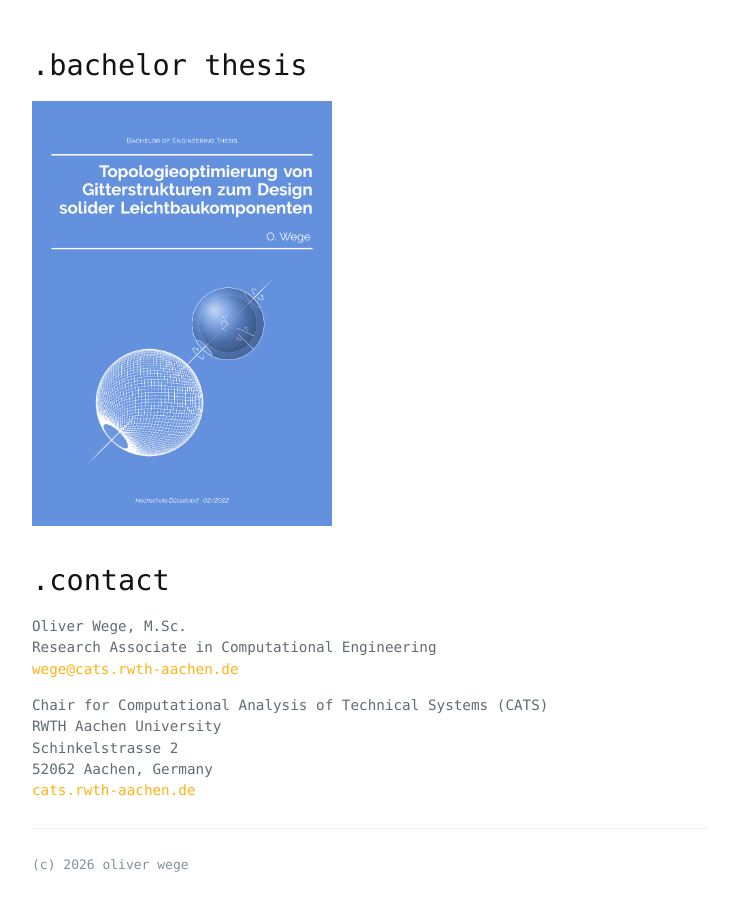
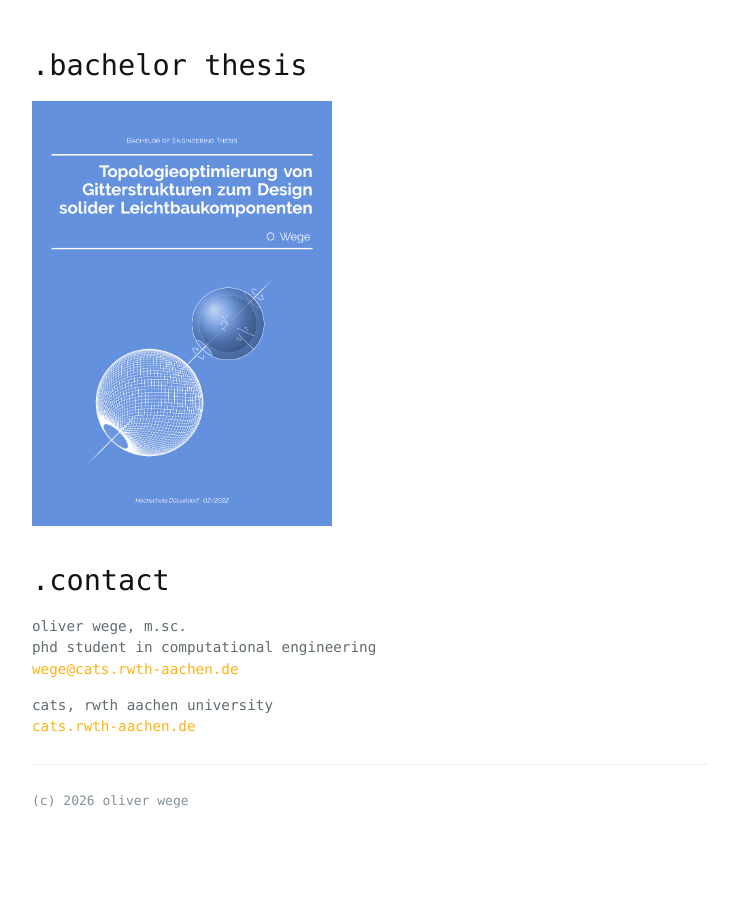
Before and after one commit to olwege/olwege.github.io, a Jekyll site: the page built from index.md, in a window 1280 px wide and 900 px high, scrolled down 868 px. Shown: the whole window, without its empty margins (270-1009 px from the left). Built offline with Jekyll 4.4.1, drawn with Linux system fonts in a browser that asks for light colours; after the commit the page ends 1704 px from its top, so only the background shows below that.

Commit message:
minor changes

```diff
--- a/index.md
+++ b/index.md
@@ -15,12 +15,9 @@ currently, this page mainly serves the purpose to give easy access to the bachel
 </a>
 
 # .contact
-Oliver Wege, M.Sc. <br>
-Research Associate in Computational Engineering <br>
+oliver wege, m.sc. <br>
+phd student in computational engineering <br>
 [wege@cats.rwth-aachen.de](mailto:wege@cats.rwth-aachen.de)  <br>
 
-Chair for Computational Analysis of Technical Systems (CATS)  <br>
-RWTH Aachen University  <br>
-Schinkelstrasse 2  <br>
-52062 Aachen, Germany  <br>
+cats, rwth aachen university <br>
 [cats.rwth-aachen.de](https://www.cats.rwth-aachen.de) <br>
```
